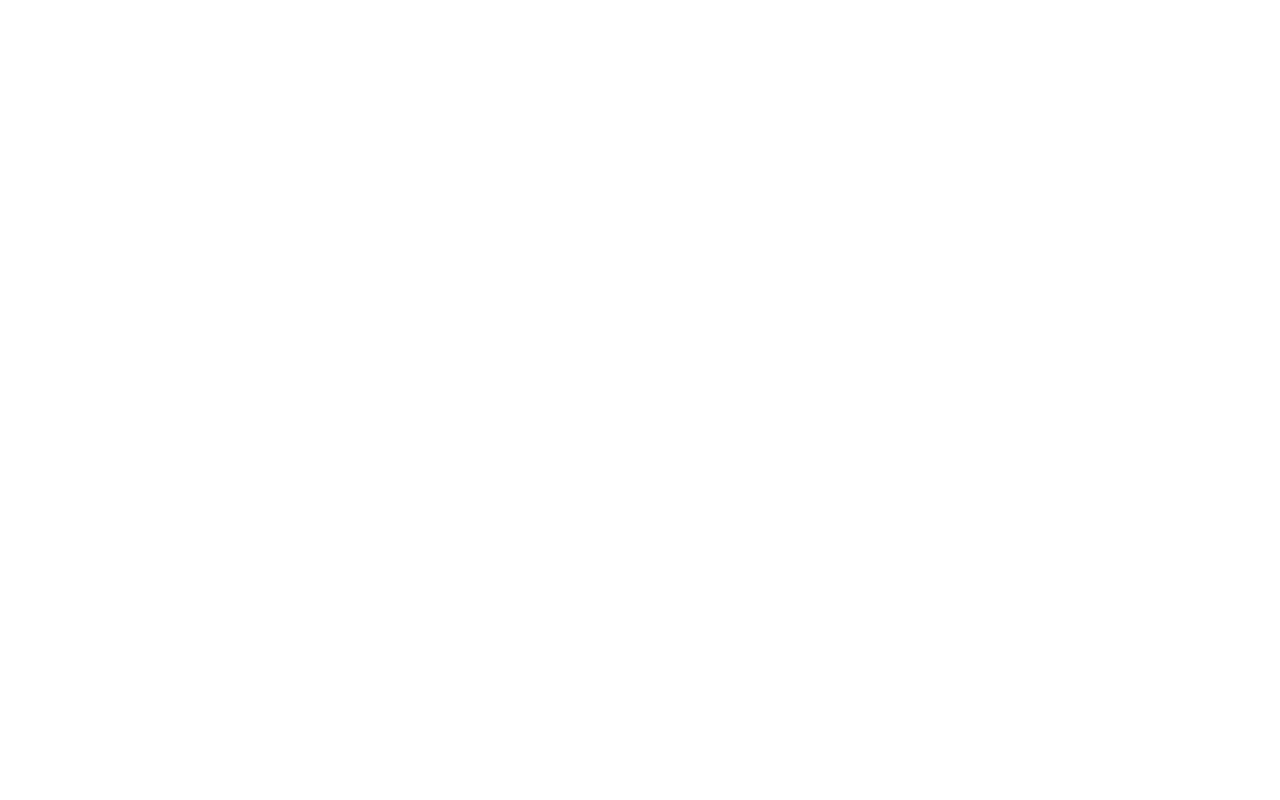
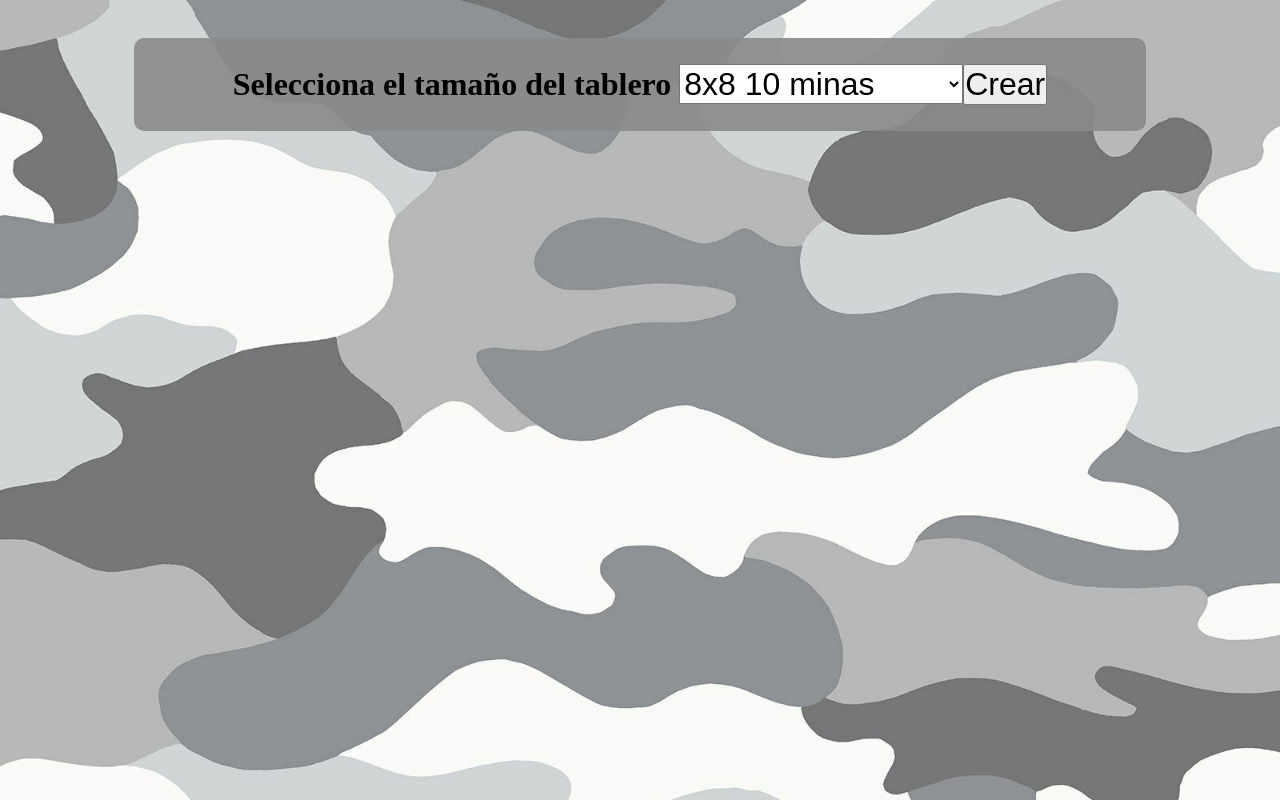
Before and after one commit to Luqky07/buscaminas, a plain HTML site: page index.html in a window 1280 px wide. Drawn offline with Linux system fonts and the light colour scheme.

Commit message:
27/11/2022

```diff
--- a/css/style.css
+++ b/css/style.css
@@ -0,0 +1,33 @@
+*{
+    margin: 0;
+    padding: 0;
+    font-size: xx-large;
+}
+body {
+    background-image: url("../images/background.jpg");
+    background-repeat: no-repeat;
+    background-size: cover;
+}
+header {
+    margin: 3% 0 3% 0;
+    width: 100%;
+    font-weight: bold;
+}
+header form{
+    padding: 2%;
+    background-color: rgba(138, 138, 138, 0.9);
+    border-radius: 10px;
+    margin: auto;
+    width: 75%;
+    display: flex;
+    justify-content: center;
+}
+header form select,input{
+    padding: 0,7%;
+}
+td{
+    background-color: black;
+}
+table{
+    margin: auto;
+}
--- a/index.html
+++ b/index.html
@@ -1,12 +1,43 @@
 <!DOCTYPE html>
 <html lang="en">
+
 <head>
     <meta charset="UTF-8">
     <meta http-equiv="X-UA-Compatible" content="IE=edge">
     <meta name="viewport" content="width=device-width, initial-scale=1.0">
-    <title>Document</title>
+    <title>Buscaminas</title>
+    <link rel="stylesheet" type="text/css" href="css/style.css">
 </head>
+
 <body>
+    <header>
+        <form id="form" method="post" action="">
+            <label>
+                Selecciona el tamaño del tablero
+                <select name="size">
+                    <optgroup label="Fácil">
+                        <option>8x8 5 minas</option>
+                        <option>16x16 10 minas</option>
+                    </optgroup>
+                    <optgroup label="Normal">
+                        <option selected>8x8 10 minas</option>
+                        <option>16x16 20 minas</option>
+                    </optgroup>
+                    <optgroup label="Dificil">
+                        <option>8x8 20 minas</option>
+                        <option>16x16 40 minas</option>
+                    </optgroup>
+                </select>
+            </label>
+            <input type="submit" value="Crear">
+        </form>
+    </header>
+    <article>
+        <table id="campo">
 
+        </table>
+    </article>
+    <script src="js/buscaminas.js"></script>
 </body>
+
 </html>
--- a/js/buscaminas.js
+++ b/js/buscaminas.js
@@ -0,0 +1,27 @@
+//Elementos del DOM
+const campo = document.getElementById("campo");
+const form = document.getElementById("form");
+
+//Funciones
+function generarCampo(num){
+    campo.innerHTML = "";
+    let tablero = "";
+    for(let i = 0; i < num; i++){
+        tablero += "<tr>\n"
+        for(let j = 0; j < num; j++){
+            tablero += "<td id='" + i + "" + j +"'>Hola</td>\n"
+        }
+        tablero += "</tr>\n";
+    }
+    campo.innerHTML = tablero;
+
+}
+
+//Eventos
+form.addEventListener("submit", (e) => {
+    e.preventDefault();
+    let respuesta = e.target.size.value;
+    let array = respuesta.split(" ");
+    let size = array[0].split("x");
+    generarCampo(size[0]);
+})
```
Also changed, not shown: images/background.jpg (added).
